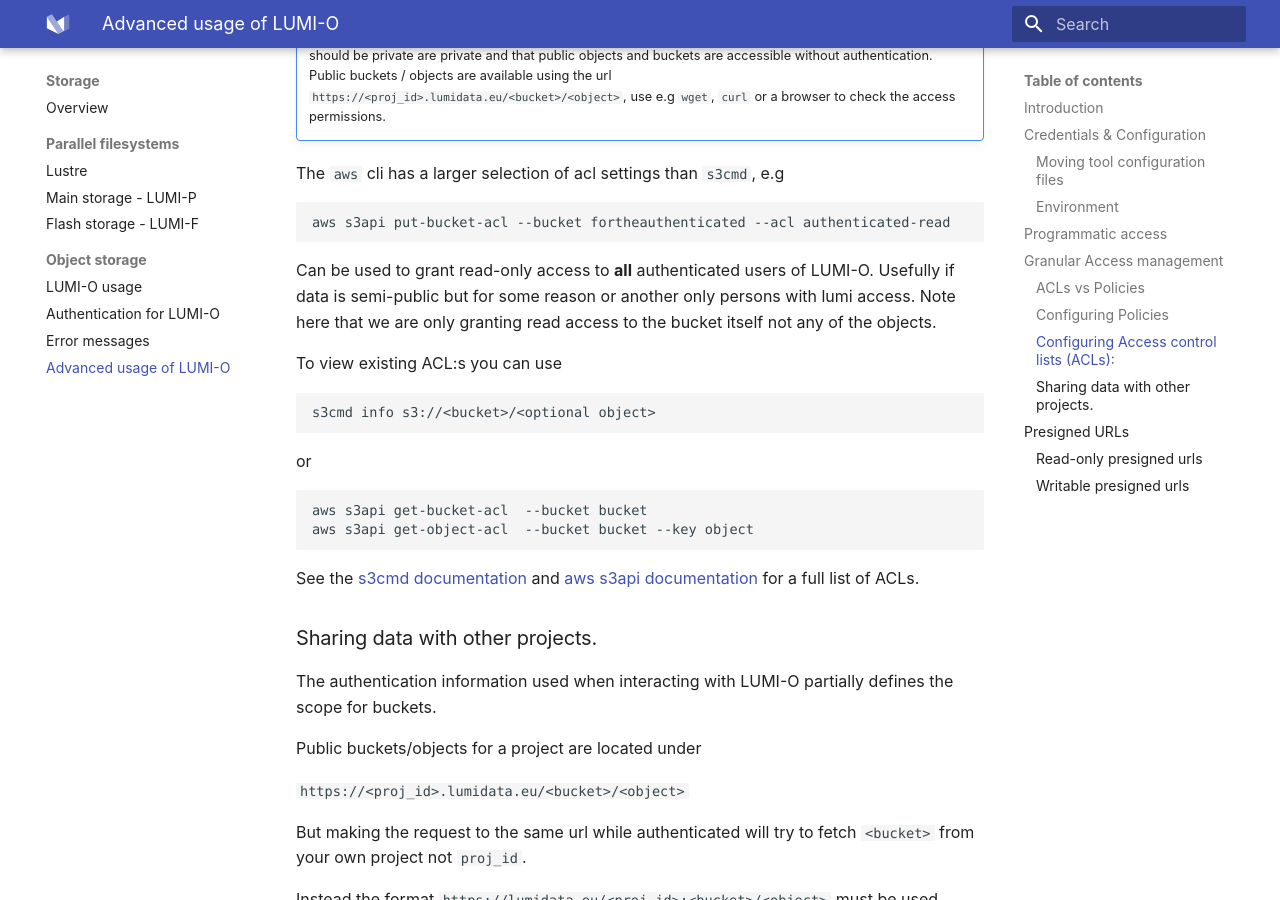
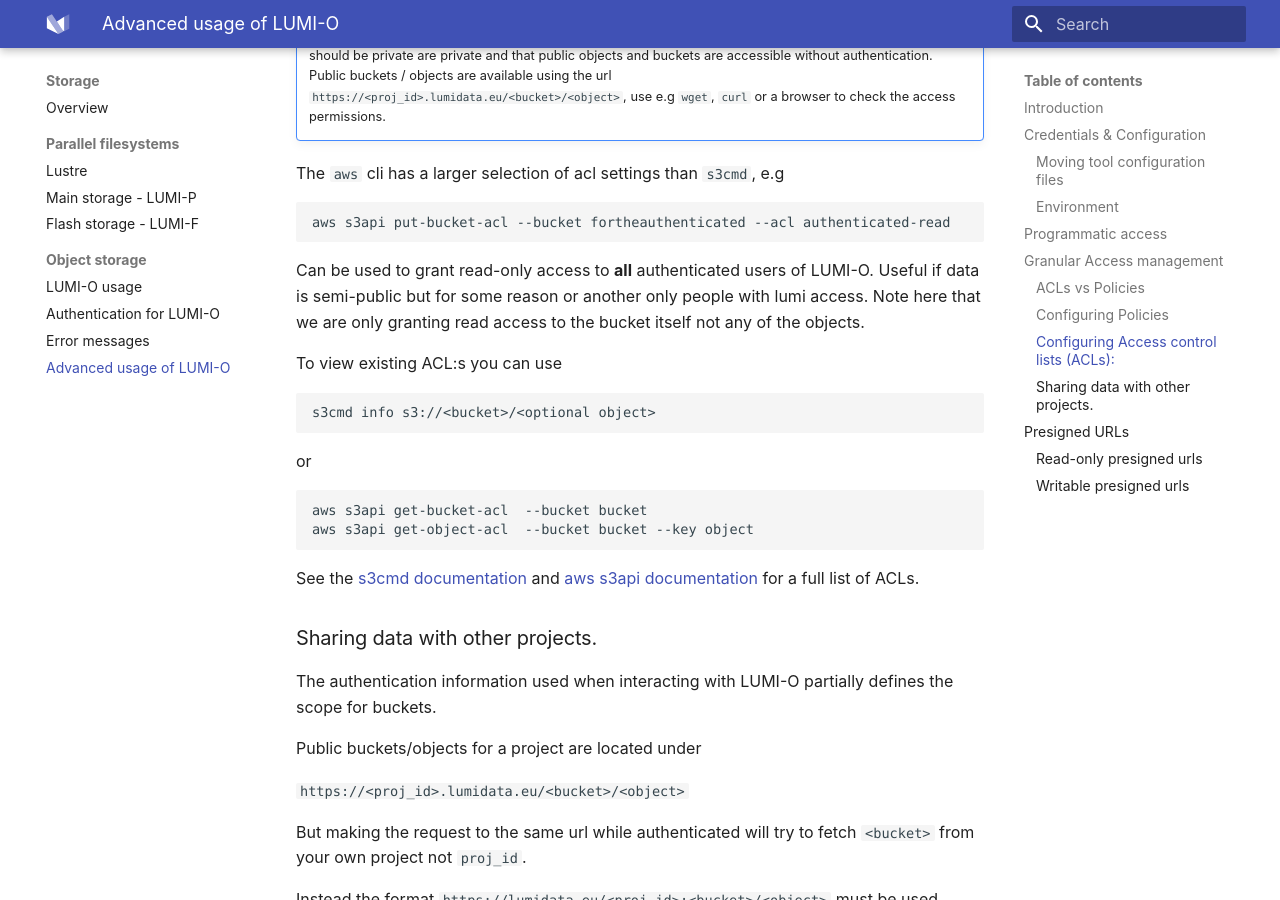
Before and after one commit to Lumi-supercomputer/lumi-userguide, an MkDocs documentation site: the page built from docs/storage/lumio/advanced.md, in a window 1280 px wide and 900 px high, scrolled down 7615 px. Built offline with MkDocs 1.6.1 and Material for MkDocs 9.7.7, drawn with Linux system fonts in a browser that asks for light colours.

Commit message:
Update docs/storage/lumio/advanced.md
Co-authored-by: hdrei <78485804+hdrei@users.noreply.github.com>

````diff
--- a/docs/storage/lumio/advanced.md
+++ b/docs/storage/lumio/advanced.md
@@ -347,8 +347,8 @@
 ```
 
 Can be used to grant read-only access to **all** authenticated users of LUMI-O.
-Usefully if data is semi-public but for some reason or another only
-persons with lumi access. Note here that we are only granting read access to the bucket itself
+Useful if data is semi-public but for some reason or another only
+people with lumi access. Note here that we are only granting read access to the bucket itself
 not any of the objects.
 
 To view existing ACL:s you can use
````
